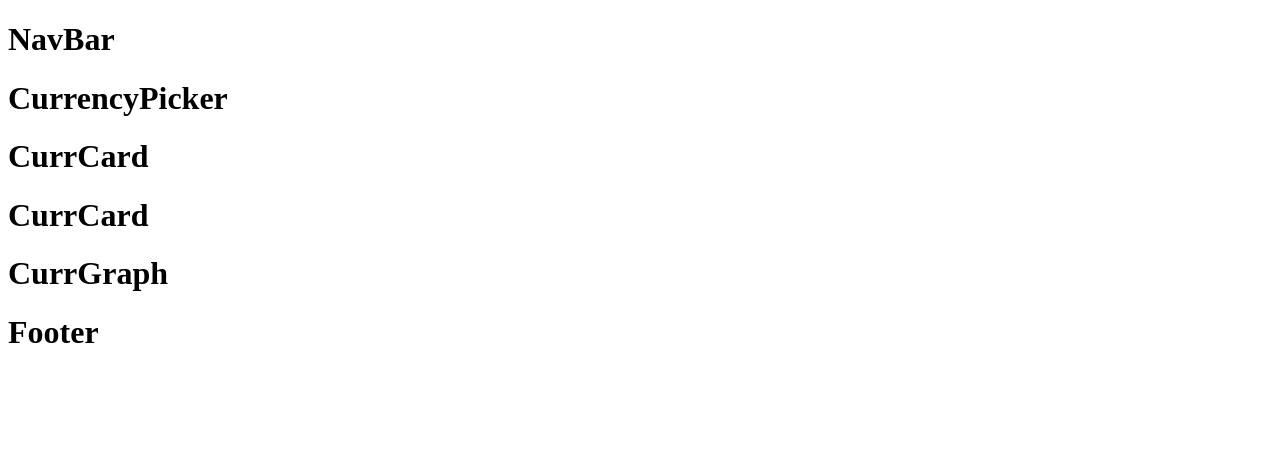
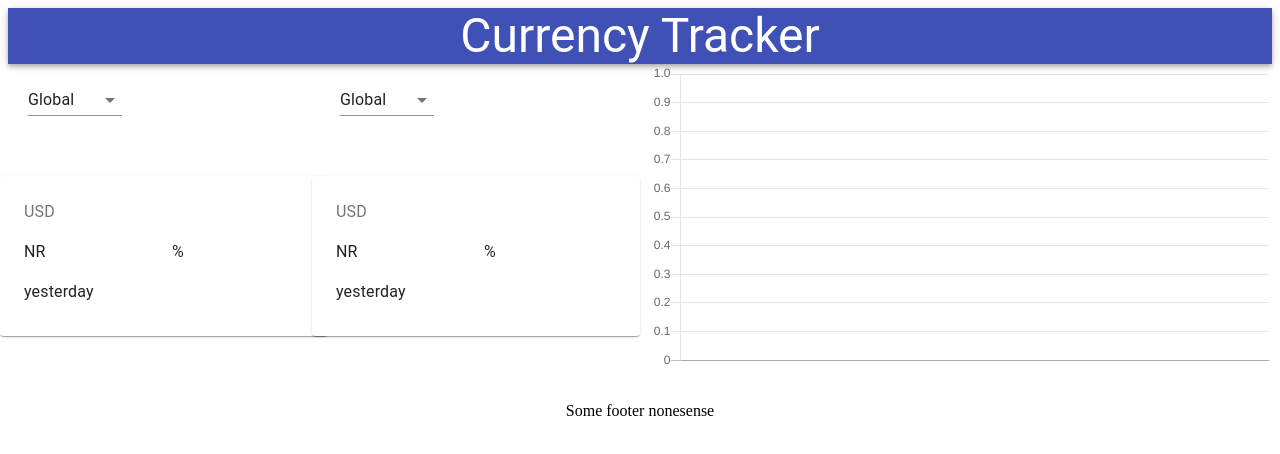
Before and after one commit to bmarv/Currency-Tracker, a React (Create React App) app: page / in a window 1280 px wide. Shown: the top 454 px of the page. Built offline with nearby package versions, Linux system fonts and the light colour scheme.

Commit message:
completed Mock for NavBar, CurrCard, CurrGraph, CurrencyPicker; Footer not as expected

```diff
--- a/package.json
+++ b/package.json
@@ -8,9 +8,11 @@
     "@testing-library/react": "^9.5.0",
     "@testing-library/user-event": "^7.2.1",
     "axios": "^0.19.2",
+    "bootstrap": "^4.5.0",
     "chart.js": "^2.9.3",
     "classnames": "^2.2.6",
     "react": "^16.13.1",
+    "react-bootstrap": "^1.0.1",
     "react-chartjs-2": "^2.9.0",
     "react-countup": "^4.3.3",
     "react-dom": "^16.13.1",
--- a/src/App.js
+++ b/src/App.js
@@ -1,15 +1,37 @@
 import React from 'react'
+import {Grid} from '@material-ui/core'
+
+import NavBar from './components/NavBar/NavBar'
+import CurrencyPicker from './components/CurrencyPicker/CurrencyPicker'
+import CurrCard from './components/CurrCard/CurrCard'
+import CurrGraph from './components/CurrGraph/CurrGraph'
+import Footer from './components/Footer/Footer'
 
 class App extends React.Component{
     render(){
         return(
             <div>
-                <h1>NavBar</h1>
-                <h1>CurrencyPicker</h1>
-                <h1>CurrCard</h1>
-                <h1>CurrCard</h1>
-                <h1>CurrGraph</h1>
-                <h1>Footer</h1>
+                <NavBar />
+                <Grid container spacing={2}>
+                    <Grid item md={6} container>
+                        <Grid item xs={6} md={6} justify="center">
+                            <CurrencyPicker />
+                        </Grid>
+                        <Grid item xs={6} md={6} justify="center">
+                            <CurrencyPicker />
+                        </Grid>
+                        <Grid item xs={12} md={6}>
+                            <CurrCard />
+                        </Grid>
+                        <Grid item xs={12} md={6}>
+                            <CurrCard />
+                        </Grid>
+                    </Grid>
+                    <Grid item md={6}>
+                        <CurrGraph />
+                    </Grid>
+                </Grid>
+                <Footer />
             </div>
         )
     }
--- a/src/components/CurrCard/CurrCard.jsx
+++ b/src/components/CurrCard/CurrCard.jsx
@@ -0,0 +1,41 @@
+import React from 'react'
+import {Card, CardContent, Typography, Grid} from '@material-ui/core'
+
+
+const CurrCard = () => {
+    return (
+        <div>
+            <Grid container spacing={2}>
+                <Grid item xs={12} md={12} component={Card}>
+                    <CardContent>
+                        <Grid container spacing={2}>
+                            <Grid item xs={12}>
+                                <Typography color="textSecondary">
+                                    USD
+                                </Typography>
+                            </Grid>
+                            <Grid item xs={6}>
+                                <Typography color="h1">
+                                    NR
+                                </Typography>
+                            </Grid>
+                            <Grid item xs={6}>
+                                <Typography color="h2">
+                                    %
+                                </Typography>
+                            </Grid>
+                            <Grid item xs={6}>
+                                <Typography color="h5">
+                                    yesterday
+                                </Typography>
+                            </Grid>
+                        </Grid>
+                    </CardContent>
+                </Grid>
+            </Grid>
+        </div>
+    )
+
+}
+
+export default CurrCard
--- a/src/components/CurrGraph/CurrGraph.jsx
+++ b/src/components/CurrGraph/CurrGraph.jsx
@@ -0,0 +1,21 @@
+import React from 'react'
+import { Line} from 'react-chartjs-2';
+
+
+const CurrGraph = () => {
+    return(
+        <Line>
+            {/* data = {{
+                labels: [3,5],
+                datasets: [{
+                    data: [5,8],
+                    label: 'Infected',
+                    borderColor: '#3333ff',
+                    fill: true,
+                }]
+            }} */}
+        </Line>
+    )
+}
+
+export default CurrGraph
--- a/src/components/CurrencyPicker/CurrencyPicker.jsx
+++ b/src/components/CurrencyPicker/CurrencyPicker.jsx
@@ -0,0 +1,19 @@
+import React from 'react'
+import {FormControl, NativeSelect} from '@material-ui/core'
+
+import styles from './CurrencyPicker.module.css'
+
+const CurrencyPicker = () => {
+    return(
+        <div>
+            <FormControl className={styles.formControl}>
+                <NativeSelect defaultValue="global">
+                    <option value="">Global</option>
+                    <option value="">random</option>
+                </NativeSelect>
+            </FormControl>
+    </div>
+    )
+}
+
+export default CurrencyPicker
--- a/src/components/CurrencyPicker/CurrencyPicker.module.css
+++ b/src/components/CurrencyPicker/CurrencyPicker.module.css
@@ -0,0 +1,4 @@
+.formControl {
+    width: 30%;
+    margin: 20px !important;
+}
--- a/src/components/Footer/Footer.jsx
+++ b/src/components/Footer/Footer.jsx
@@ -0,0 +1,18 @@
+import React from 'react'
+
+const styles ={
+    footer: {
+        textAlign:'center',
+        padding: '10px 0'
+    }
+}
+
+const Footer = () => {
+    return(
+        <footer class="myFooter" style={styles.footer}>
+            <p>Some footer nonesense</p>
+        </footer>
+    )
+}
+
+export default Footer
--- a/src/components/NavBar/NavBar.jsx
+++ b/src/components/NavBar/NavBar.jsx
@@ -0,0 +1,20 @@
+import React from 'react'
+// import Navbar from 'react-bootstrap/Navbar'
+// import Container from 'react-bootstrap/Container'
+import {AppBar, Typography} from '@material-ui/core'
+
+const styles={
+    appbar: {
+        alignItems: 'center',
+    }
+}
+
+const NavBar = () => {
+    return (
+        <AppBar position="static" style={styles.appbar}>
+            <Typography variant="h3">Currency Tracker</Typography>
+        </AppBar>
+    )
+}
+
+export default NavBar
```
Also changed, not shown: 1 other file (tests, documents, lock files or other folders).
